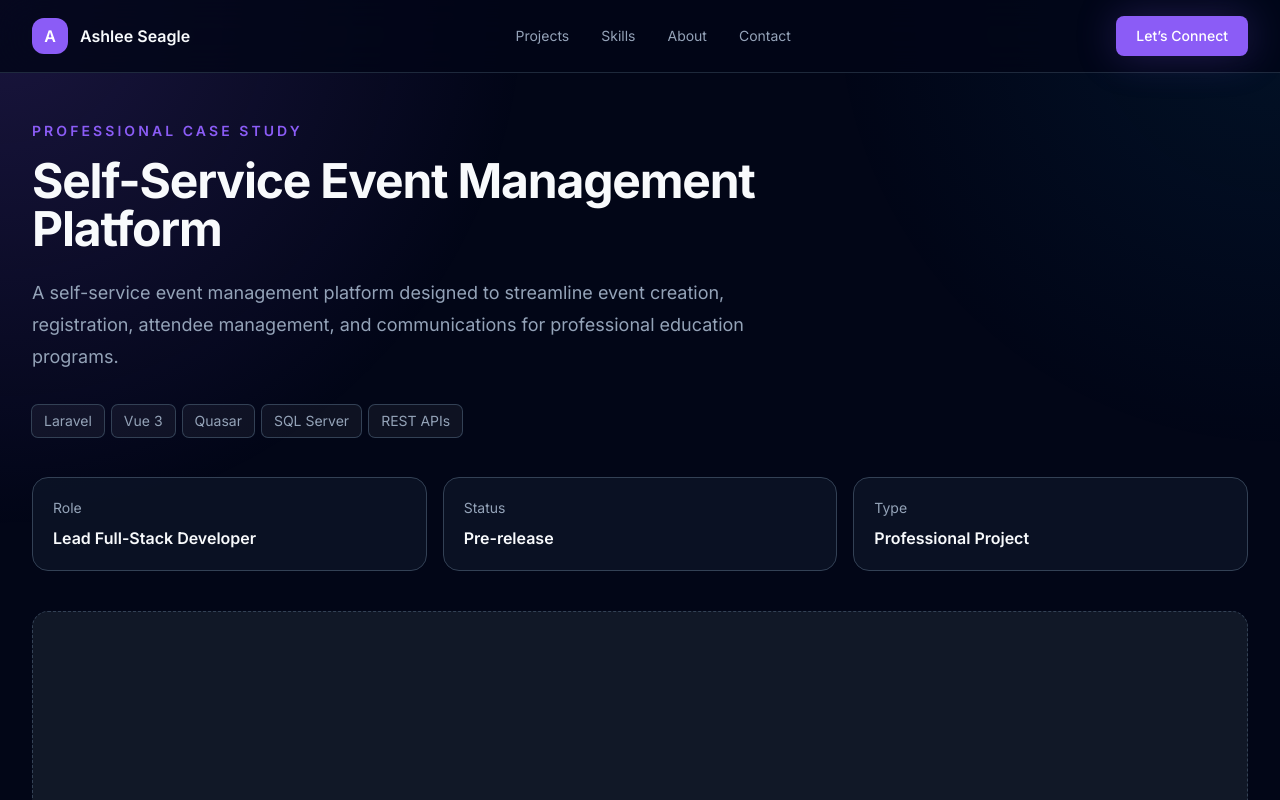
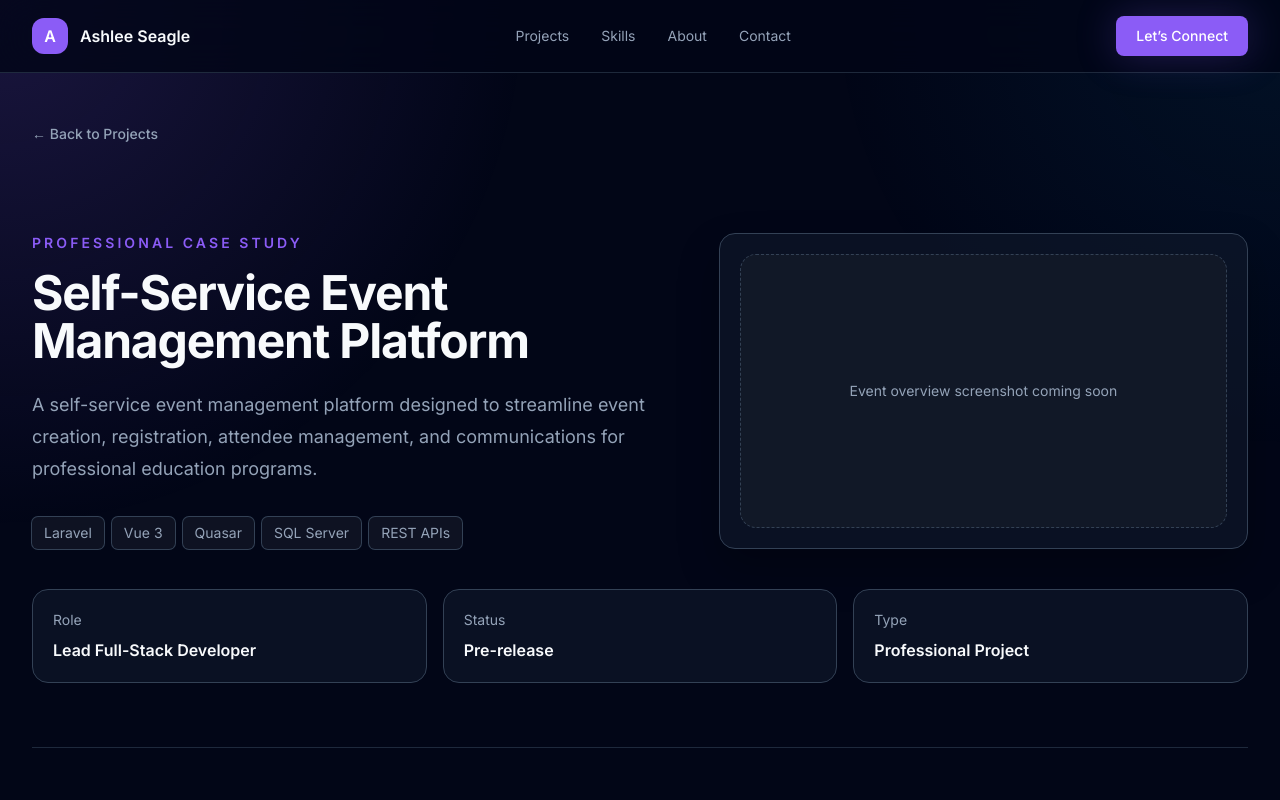
Before and after one commit to ashlee-seagle/developer-portfolio, a Vue app: page /projects/self-service-event-management-platform in a window 1280 px wide. Shown: the top 800 px of the page. Built offline with nearby package versions, Linux system fonts and the light colour scheme.

Commit message:
refactor: polish case study page layout

```diff
--- a/src/pages/SelfServiceEventCaseStudy.vue
+++ b/src/pages/SelfServiceEventCaseStudy.vue
@@ -1,23 +1,45 @@
 <template>
-  <article class="space-y-20">
+    <div class="mb-8">
+    <RouterLink
+      :to="{ path: '/', hash: '#projects' }"
+      class="inline-flex items-center gap-2 text-sm font-medium text-site-muted transition hover:text-brand"
+    >
+      ← Back to Projects
+    </RouterLink>
+  </div>
+
+  <article class="space-y-20 py-4">
     <section class="border-b border-site-border/60 pb-16">
+
+  <div class="mt-10 grid gap-10 lg:grid-cols-[1.1fr_0.9fr] lg:items-center">
+    <div>
       <p class="text-sm font-semibold uppercase tracking-[0.22em] text-brand">
         Professional Case Study
       </p>
 
-      <h1 class="mt-4 max-w-4xl text-5xl font-bold tracking-tight text-site-text">
+      <h1 class="mt-4 text-5xl font-bold tracking-tight text-site-text">
         Self-Service Event Management Platform
       </h1>
 
-      <p class="mt-6 max-w-3xl text-lg leading-8 text-site-muted">
+      <p class="mt-6 text-lg leading-8 text-site-muted">
         A self-service event management platform designed to streamline event creation,
         registration, attendee management, and communications for professional education programs.
       </p>
 
       <div class="mt-8 flex flex-wrap gap-2">
-        <span v-for="tech in technologies" :key="tech" class="rounded-md bg-white/5 px-3 py-1.5 text-sm text-site-muted ring-1 ring-site-border">
+        <span
+          v-for="tech in technologies"
+          :key="tech"
+          class="rounded-md bg-white/5 px-3 py-1.5 text-sm text-site-muted ring-1 ring-site-border"
+        >
           {{ tech }}
         </span>
+      </div>
+    </div>
+
+    <div class="rounded-card border border-site-border bg-site-surface/70 p-5 shadow-card">
+      <ScreenshotPlaceholder label="Event overview screenshot coming soon" />
+    </div>
   </div>
 
   <div class="mt-10 grid gap-4 sm:grid-cols-3">
@@ -25,8 +47,6 @@
     <InfoCard label="Status" value="Pre-release" />
     <InfoCard label="Type" value="Professional Project" />
   </div>
-
-      <ScreenshotPlaceholder class="mt-10" label="Hero screenshot placeholder" />
 </section>
 
     <CaseStudySection title="Project Overview">
@@ -72,22 +92,51 @@
       </div>
     </CaseStudySection>
 
-    <CaseStudySection title="The Challenge">
-      <p>
+
+    <section class="grid gap-6 lg:grid-cols-2">
+  <div class="rounded-card border border-site-border bg-site-surface/70 p-6">
+    <p class="text-sm font-semibold uppercase tracking-[0.18em] text-brand">
+      Challenge
+    </p>
+
+    <h2 class="mt-3 text-2xl font-bold text-site-text">
+      Developer-dependent event setup created a bottleneck.
+    </h2>
+
+    <p class="mt-4 leading-8 text-site-muted">
+      The previous process required developers to create new event sites,
+      copy and modify legacy code, update content, send repeated test emails,
+      and manually trigger invitations.
+    </p>
+     <!-- <p>
         The previous process created a bottleneck for both developers and event coordinators.
         Developers were spending time on repetitive event setup and content maintenance,
         while administrators remained dependent on engineering resources for routine updates.
+      </p> -->
+  </div>
+
+  <div class="rounded-card border border-site-border bg-site-surface/70 p-6">
+    <p class="text-sm font-semibold uppercase tracking-[0.18em] text-brand">
+      Solution
     </p>
-    </CaseStudySection>
 
-    <CaseStudySection title="The Solution">
-      <p>
+    <h2 class="mt-3 text-2xl font-bold text-site-text">
+      A self-service platform for administrators.
+    </h2>
+
+    <p class="mt-4 leading-8 text-site-muted">
+      The platform centralizes event setup, registration, attendee management,
+      email communications, recurring events, and reporting into one guided
+      administrative experience.
+    </p>
+    <!-- <p>
         The platform centralizes event setup, registration, attendee management, recurring
         events, email communications, and reporting into a guided administrative interface.
         Instead of submitting repeated requests to developers, event staff can configure and
         manage event workflows directly.
-      </p>
-    </CaseStudySection>
+      </p> -->
+  </div>
+</section>
 
     <CaseStudySection title="Feature Highlights">
       <div class="grid gap-8">
```
Lines whose indentation alone changed are shown as unchanged.
